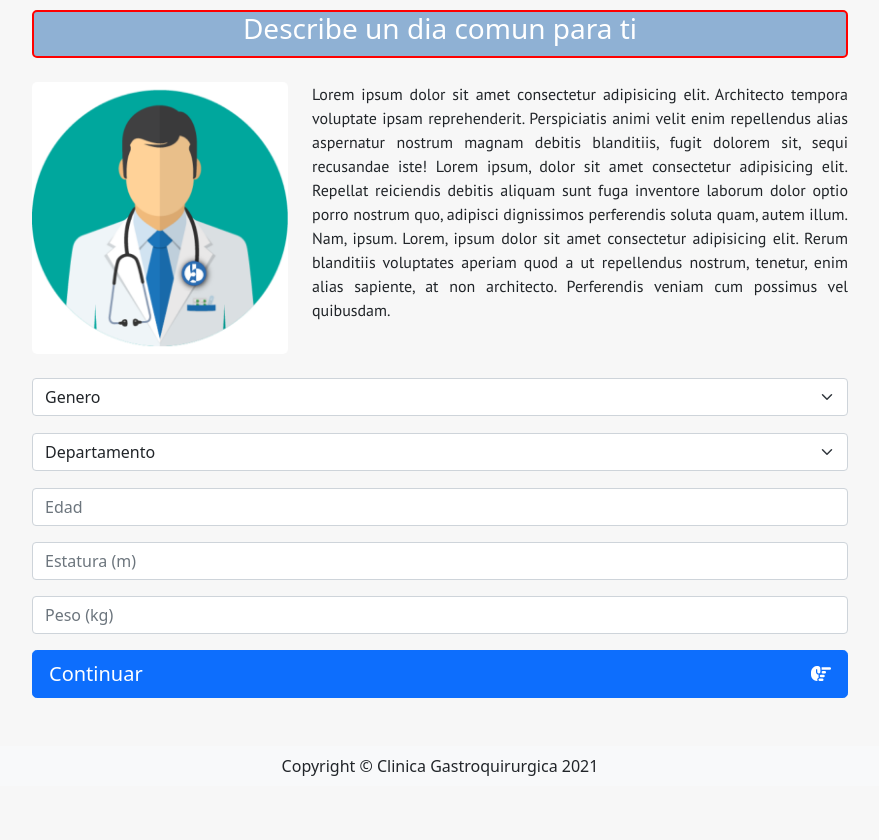
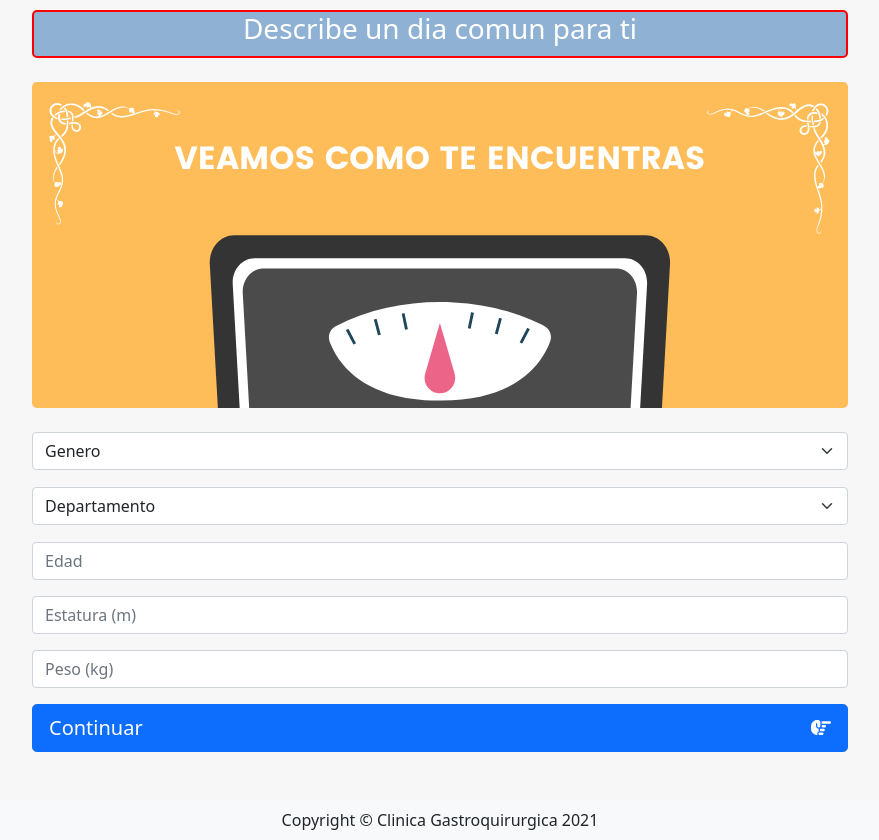
Before and after one commit to Danielcaos/Gastroquirurgica, a PHP site: the page made by vista/preguntas/pregunta.php in a window 1280 px wide. Shown: the part 68-908 px from the top of the page, without its empty margins (200-1079 px from the left). Before the commit the page ends 844 px from the top, so only its background shows below. Run offline with PHP 8.4, Linux system fonts and the light colour scheme; the template is opened without the code that fills it, so the values that code supplies are empty; some libraries are stand-ins or nearby versions.

Commit message:
mejoras en la navegacion

```diff
--- a/public/js/script.js
+++ b/public/js/script.js
@@ -6,6 +6,7 @@ function eleccionSi() {
     re = /^[-\w.%+]{1,64}@(?:[A-Z0-9-]{1,63}\.){1,125}[A-Z]{2,63}$/i;
 
     if (!document.getElementById('checkbox1').checked) {
+        document.getElementById('checkbox1').classList.add("is-invalid");
         Swal.fire({
             icon: 'error',
             title: 'Oops...',
@@ -14,9 +15,10 @@ function eleccionSi() {
         })
         setTimeout(function () {
             window.scrollTo(0,document.body.scrollHeight);
-        }, 4000)
+        }, 3000)
     } else
         if (email.length == 0 || !re.exec(email)) {
+            document.getElementById('email').classList.add("is-invalid");
             Swal.fire({
                 icon: 'error',
                 title: 'Oops...',
--- a/vista/preguntas/pregunta.php
+++ b/vista/preguntas/pregunta.php
@@ -69,31 +69,12 @@
                         </h3>
                     </div>
                     <br>
-                    <div class="row">
-                        <div class="col-sm-4"><img id="doctor"
-                                src="<?php echo constant('URL') ?>public/resource/img/doctor.png" class="img-fluid"
-                                alt="..."></div>
-                        <div class="col-sm-8">
-                            <p style="text-align: justify;" id="text">Lorem ipsum dolor sit amet consectetur adipisicing
-                                elit.
-                                Architecto tempora
-                                voluptate ipsam reprehenderit. Perspiciatis animi velit enim repellendus alias
-                                aspernatur
-                                nostrum magnam debitis blanditiis, fugit dolorem sit, sequi recusandae iste! Lorem
-                                ipsum,
-                                dolor
-                                sit amet consectetur adipisicing elit. Repellat reiciendis debitis aliquam sunt fuga
-                                inventore
-                                laborum dolor optio porro nostrum quo, adipisci dignissimos perferendis soluta quam,
-                                autem
-                                illum. Nam, ipsum. Lorem, ipsum dolor sit amet consectetur adipisicing elit. Rerum
-                                blanditiis
-                                voluptates aperiam quod a ut repellendus nostrum, tenetur, enim alias sapiente, at non
-                                architecto. Perferendis veniam cum possimus vel quibusdam.</p>
-                        </div>
+                    <div style="text-align: center;">
+                        <img id="doctor" src="<?php echo constant('URL') ?>public/resource/img/inicio.png" class="img-fluid" alt="...">
                     </div>
                     <br>
-                    <form action="<?php echo constant('URL') ?>preguntaControl/registrarDatos" method="post" id="datosUsuario">
+                    <form action="<?php echo constant('URL') ?>preguntaControl/registrarDatos" method="post"
+                        id="datosUsuario">
                         <select id="genero" class="form-select" aria-label="Default select example" name="genero">
                             <option selected>Genero</option>
                             <option value="Masculino">Masculino</option>
--- a/vista/preguntas/respuesta.php
+++ b/vista/preguntas/respuesta.php
@@ -12,7 +12,7 @@
                 </div>
                 <br>
                 <div style="text-align: center;">
-                    <img id="imc" src="" class="img-fluid" alt="...">
+                    <img id="imc" src="http://localhost/AppWeb/public/resource/img/preloader2.gif" class="img-fluid" alt="...">
                 </div>
                 <br>
                 <div class="container" style="background-color: #8fb1d4; border-radius: 5px;">
```
Also changed, not shown: public/resource/img/inicio.png (added), public/resource/img/preloader.gif, public/resource/img/preloader2.gif (added).
